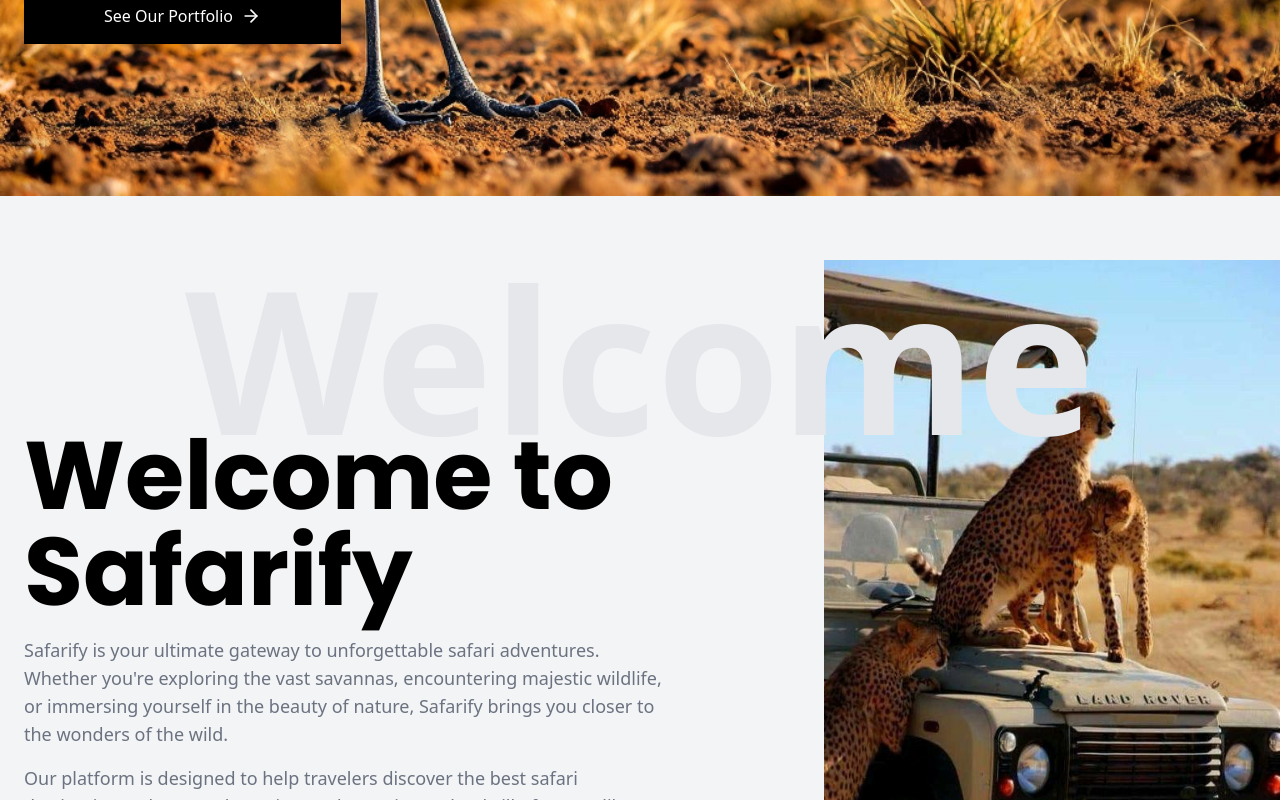
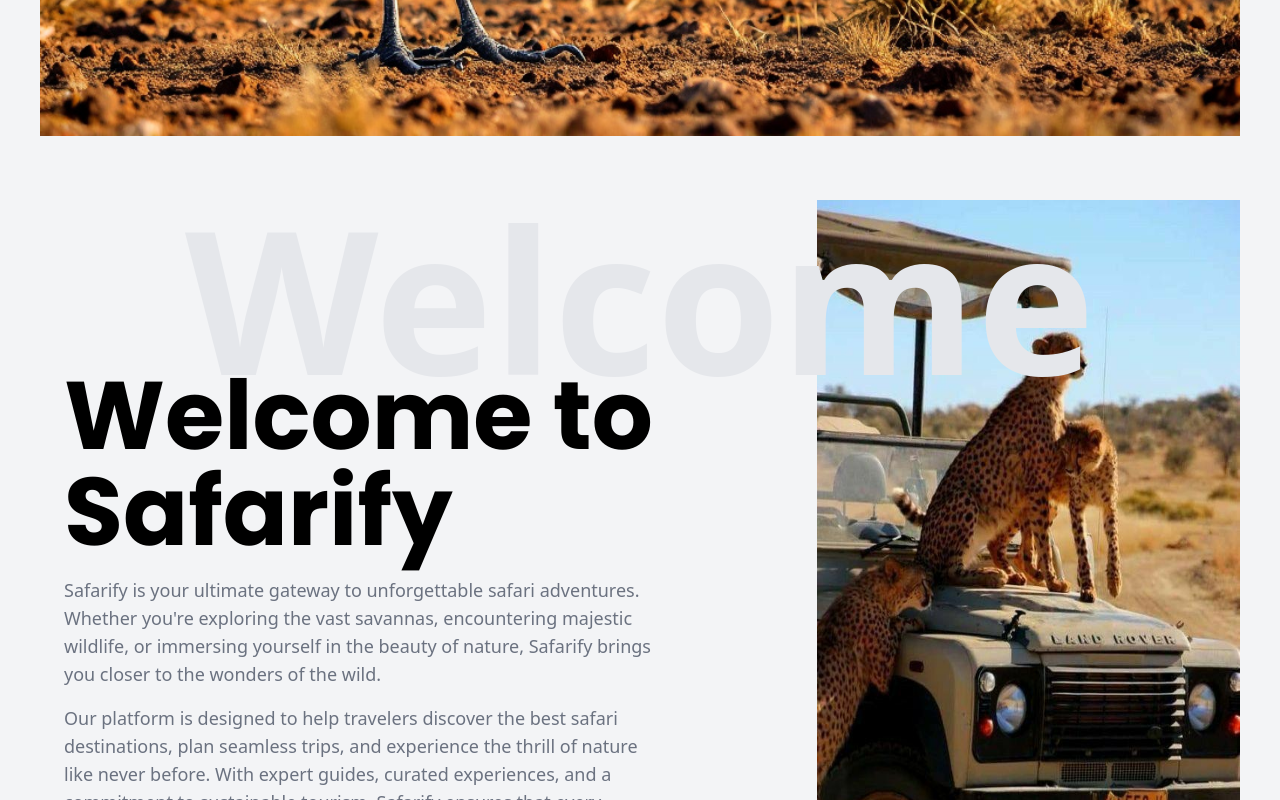
Before and after one commit to AbubakerSalah/safarify, a React (Vite) app: page / in a window 1280 px wide. Shown: the part 940-1740 px from the top of the page. Built offline with nearby package versions, Linux system fonts and the light colour scheme.

Commit message:
Updated the home page

```diff
--- a/src/Pages/Home.jsx
+++ b/src/Pages/Home.jsx
@@ -4,7 +4,7 @@ import { Link } from "react-router-dom";
 
 export default function Home() {
   return (
-    <div className="max-w-[1280px] m-auto">
+    <div className="max-w-[1200px] m-auto">
       <div className="flex justify-start items-center relative ">
         <img
           src="/t.png"
@@ -31,7 +31,7 @@ export default function Home() {
         </div>
       </div>
 
-      <div className="flex justify-start items-center max-w-[1280px] m-auto">
+      <div className="flex justify-start items-center max-w-[1200px] m-auto">
         <div className="flex lg:justify-center md:gap-32">
           <div className="absolute hidden md:flex item-start text-gray-200 md:text-[80px] lg:text-[200px] m-3 font-bold">
             Welcome
```
